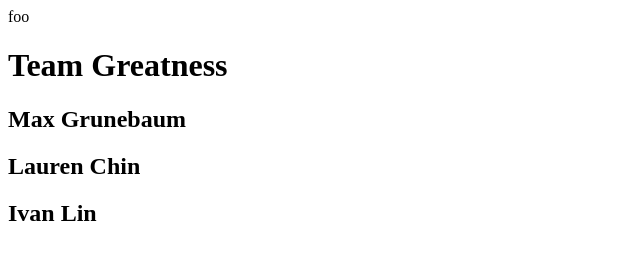
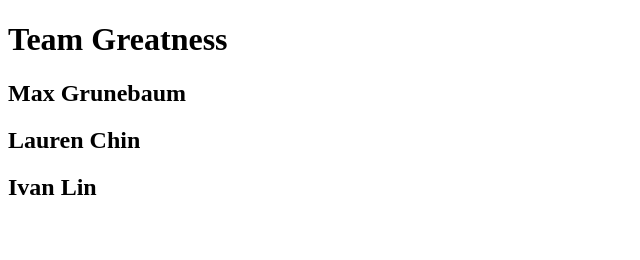
Before and after one commit to maxgrunebaum/web, a plain HTML site: page index.html in a window 1280 px wide. Shown: the whole page, without its empty margins (0-640 px from the left). Drawn offline with Linux system fonts and the light colour scheme.

Commit message:
Update index.html

```diff
--- a/index.html
+++ b/index.html
@@ -1,8 +1,9 @@
 <!DOCTYPE html>
 <html>
-  foo
-</html>
-<h1> Team Greatness </h1>
+  <body>
+    <h1> Team Greatness </h1>
 <h2> Max Grunebaum </h2>
 <h2> Lauren Chin </h2>
 <h2> Ivan Lin </h2>
+  </body>
+</html>
```
